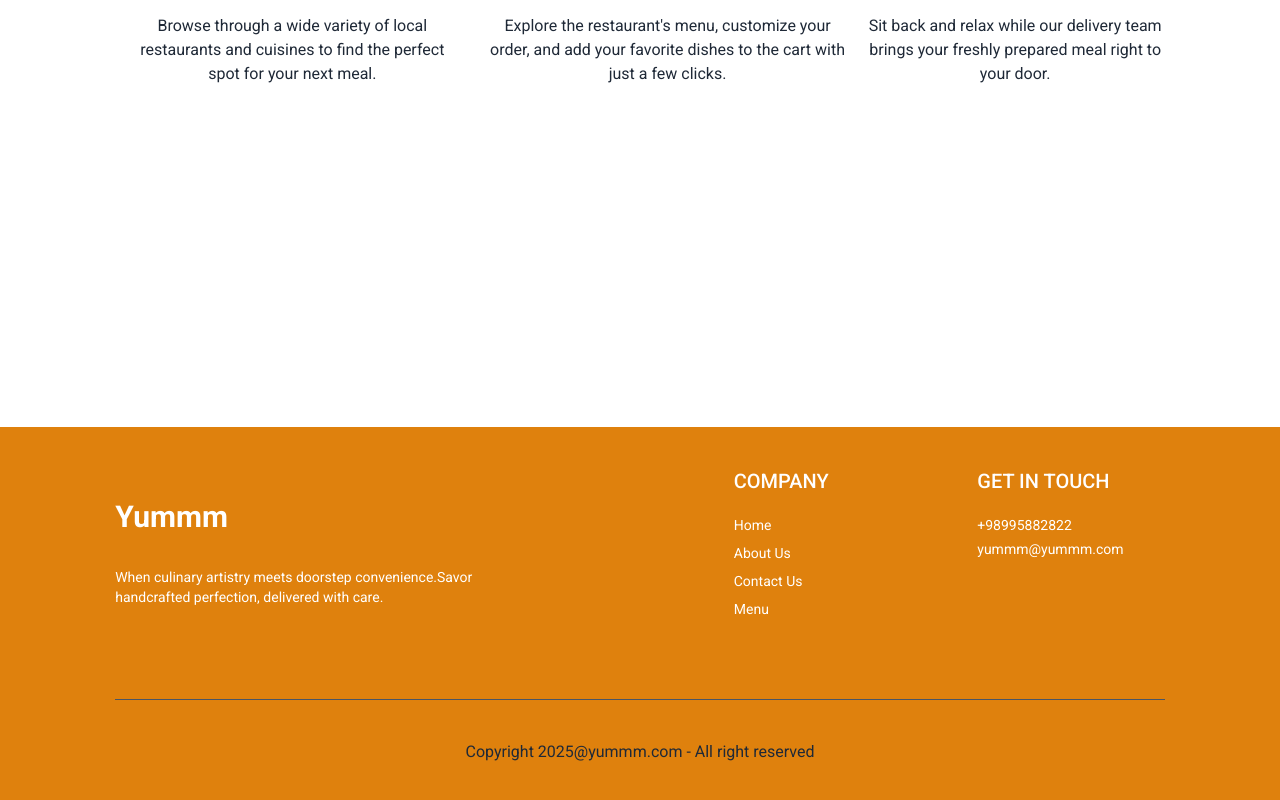
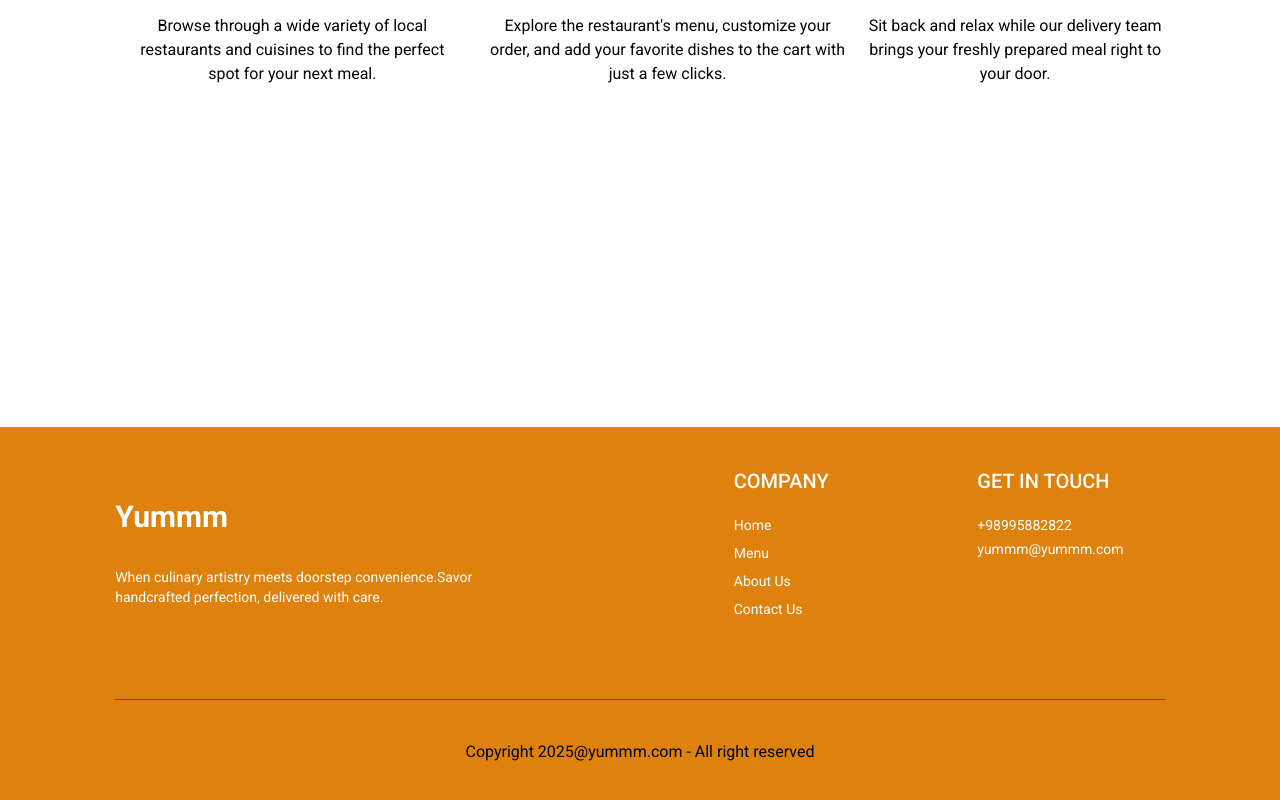
Before and after one commit to Alsycode/Food-Delivery, a React (Vite) app: page / in a window 1280 px wide. Shown: the part 2067-2867 px from the top of the page. Built offline with nearby package versions, Linux system fonts and the light colour scheme; no server answers.

Commit message:
dark mode

```diff
--- a/src/components/Footer.jsx
+++ b/src/components/Footer.jsx
@@ -1,6 +1,6 @@
 import React from 'react'
 
-
+import { Link } from 'react-router-dom'
 const Footer = () => {
   return (
     <div className='px-4  bottom-0 sm:px-[5vw] md:px-[7vw] lg:px-[9vw] w-screen'    style={{background:"#df810d"}}>
@@ -12,10 +12,14 @@ const Footer = () => {
 <div className='text-white'>
     <p className='text-xl  font-medium mb-5 '>COMPANY</p>
     <ul className=' flex flex-col gap-2 '>
-        <li>Home</li>
-        <li>About Us</li>
-        <li>Contact Us</li>
-        <li>Menu</li>
+      <li><Link href='/'>Home</Link></li>
+      <li> <Link href='/menu'>Menu</Link></li>
+      <li> <Link href='/about'>About Us</Link></li>
+      <li>  <Link href='/contactus'>Contact Us</Link></li>
+
+
+
+
     </ul>
 
 </div>
--- a/src/styles/global.css
+++ b/src/styles/global.css
@@ -7,7 +7,7 @@
 :root {
   --light-bg: #ffffff;
   --dark-bg: #1f2937;
-  --light-text: #1f2937;
+  --light-text: #000509;
   --dark-text: #e5e7eb;
   --light-primary: #2563eb;
   --dark-primary: #60a5fa;
```
